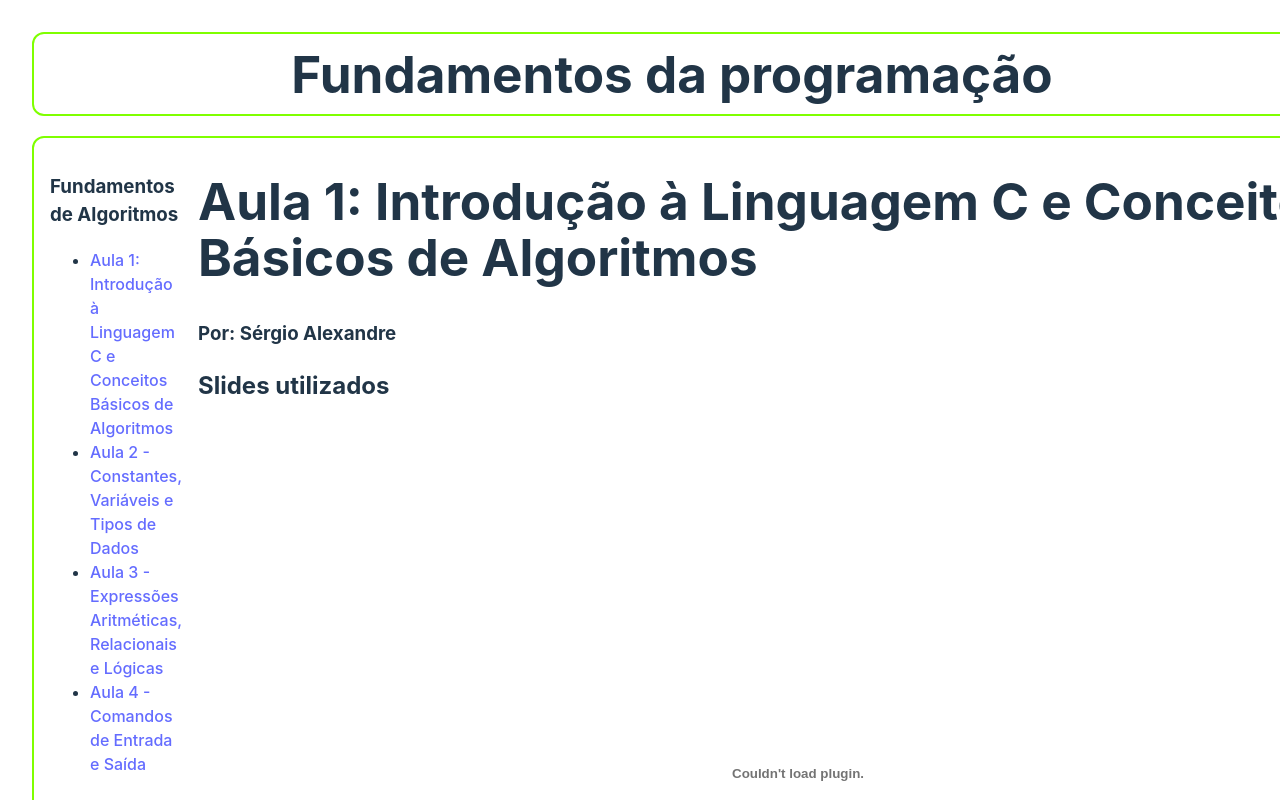
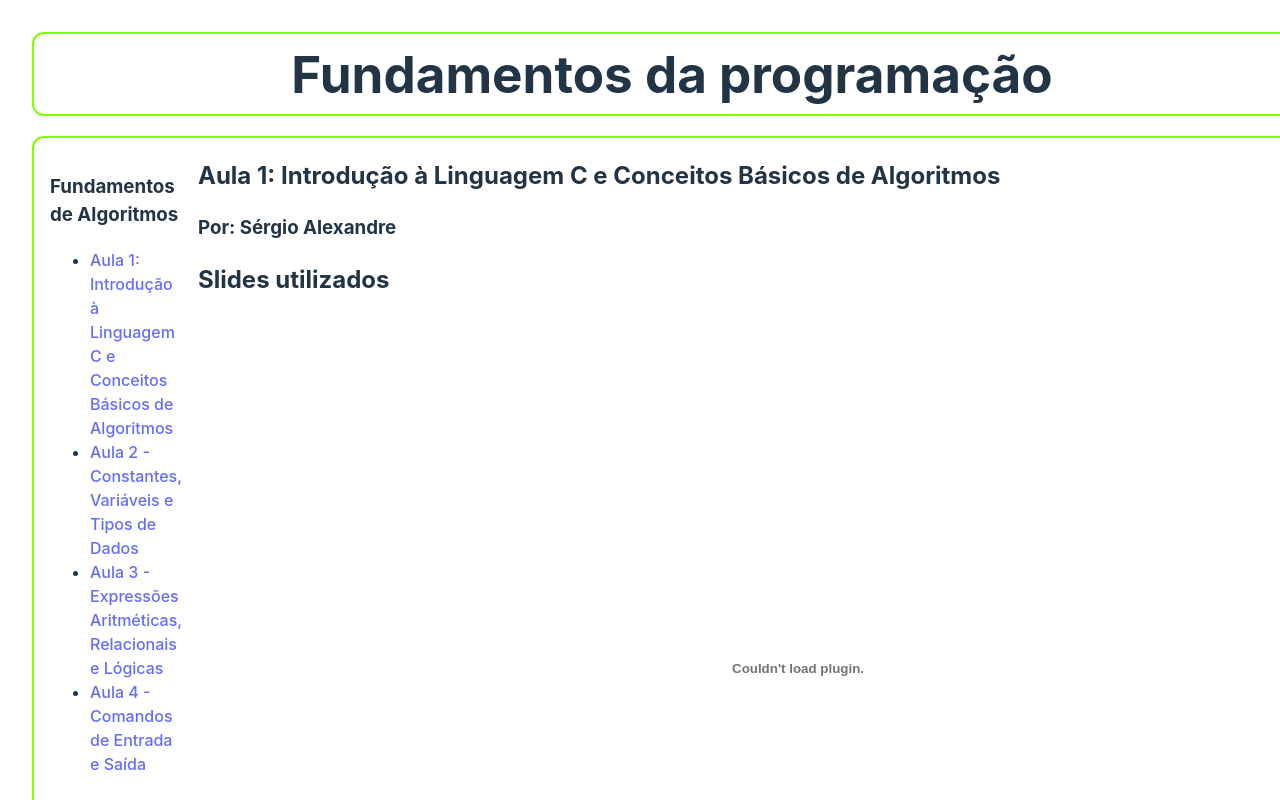
Before and after one commit to Serg-Ale/Serg-Ale.github.io, a React (Vite) app: page /fundamentos/conceitos-basicos in a window 1280 px wide. Shown: the top 800 px of the page. Built offline with nearby package versions, Linux system fonts and the light colour scheme.

Commit message:
refactor: changed the title of lessons in 'fundamentos' to be h2

```diff
--- a/src/routes/fundamentos-algoritmos/ConceitosBasicos.jsx
+++ b/src/routes/fundamentos-algoritmos/ConceitosBasicos.jsx
@@ -1,7 +1,7 @@
 const ConceitosBasicos = () => {
   return (
     <div>
-      <h1>Aula 1: Introdução à Linguagem C e Conceitos Básicos de Algoritmos</h1>
+      <h2>Aula 1: Introdução à Linguagem C e Conceitos Básicos de Algoritmos</h2>
       <h3>Por: Sérgio Alexandre</h3>
 
       <h2>Slides utilizados</h2>
--- a/src/routes/fundamentos-algoritmos/EntradaSaida.jsx
+++ b/src/routes/fundamentos-algoritmos/EntradaSaida.jsx
@@ -1,9 +1,9 @@
 const EntradaSaida = () => {
   return (
     <div>
-      <h1 id="aula-4-comandos-de-entrada-e-saida">
+      <h2 id="aula-4-comandos-de-entrada-e-saida">
         <strong>Aula 4: Comandos de Entrada e Saída</strong>
-      </h1>
+      </h2>
       <h3>Por: Sérgio Alexandre</h3>
 
       <embed
--- a/src/routes/fundamentos-algoritmos/Expressoes.jsx
+++ b/src/routes/fundamentos-algoritmos/Expressoes.jsx
@@ -1,9 +1,9 @@
 const Expressoes = () => {
   return (
     <div>
-      <h1 id="aula-3-expressoes-aritmeticas-relacionais-e-logicas">
+      <h2 id="aula-3-expressoes-aritmeticas-relacionais-e-logicas">
         <strong>Aula 3: Expressões Aritméticas, Relacionais e Lógicas</strong>
-      </h1>
+      </h2>
       <h3>Por: Sérgio Alexandre</h3>
 
       <embed
--- a/src/routes/fundamentos-algoritmos/Variaveis.jsx
+++ b/src/routes/fundamentos-algoritmos/Variaveis.jsx
@@ -2,9 +2,9 @@ const variaveis = () => {
   return (
     <div>
       <div>
-        <h1 id="aula-2-constantes-variaveis-e-tipos-de-dados">
+        <h2 id="aula-2-constantes-variaveis-e-tipos-de-dados">
           <strong>Aula 2: Constantes, Variáveis e Tipos de Dados</strong>
-        </h1>
+        </h2>
         <h3>Por: Sérgio Alexandre</h3>
         <embed
           src="/public/fundamentos/variaveis.pdf"
```
